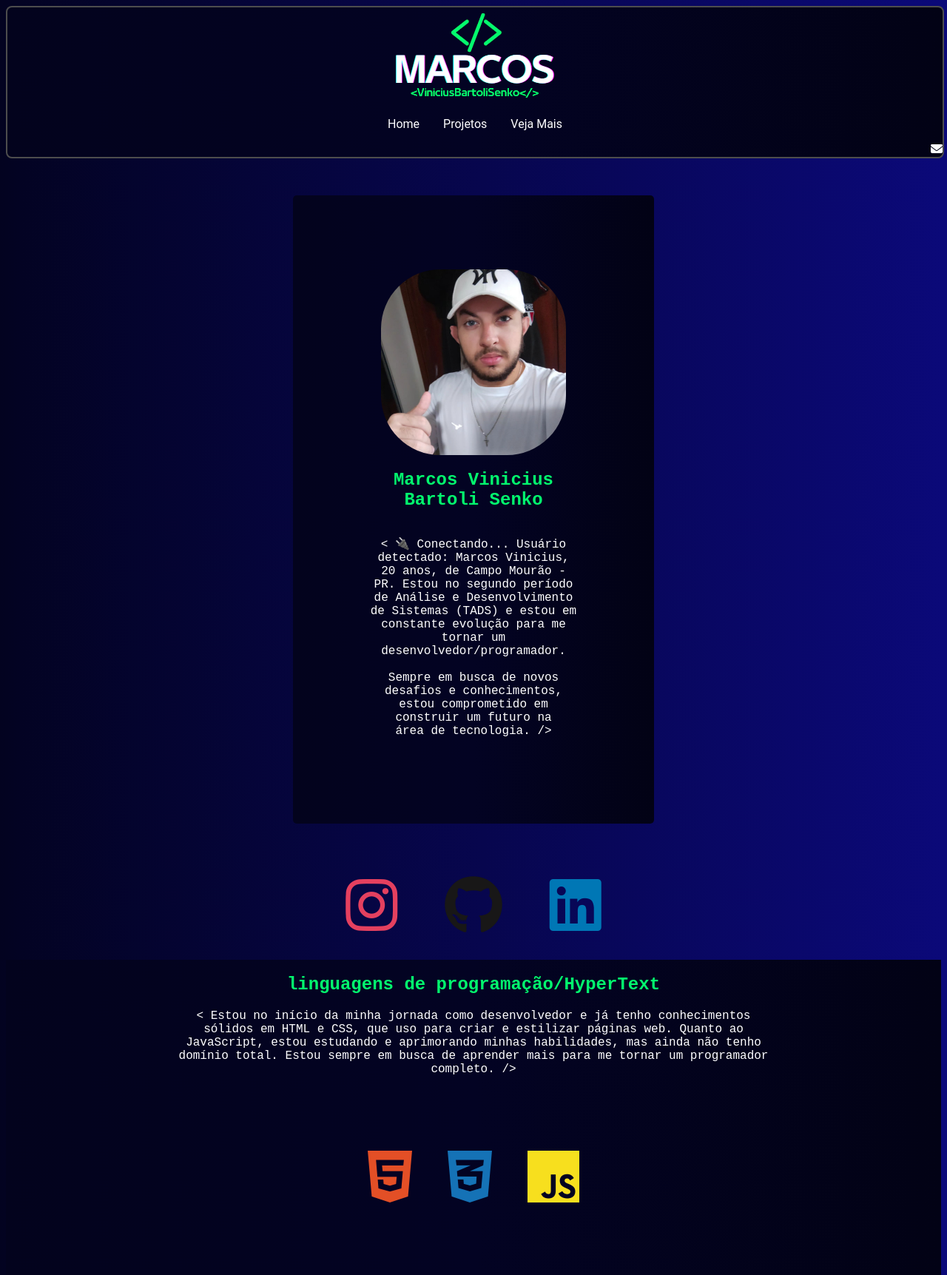
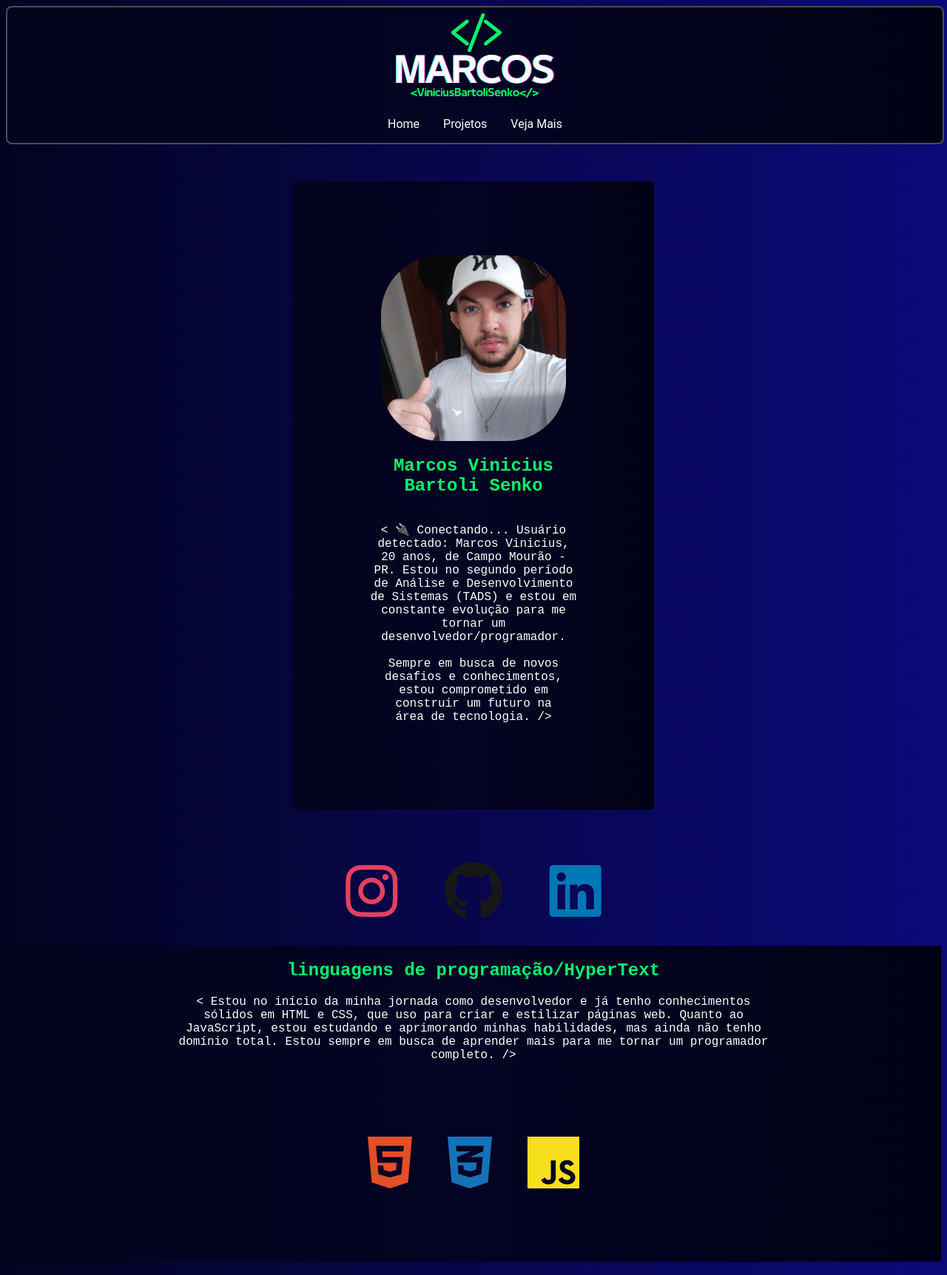
Before and after one commit to Marcosvini0001/sitepessoal, a PHP site: page / in a window 1280 px wide. Shown: the top 1723 px of the page at 74% size. Run offline with PHP 8.4, Linux system fonts and the light colour scheme; some libraries are stand-ins or nearby versions.

Commit message:
commit de segurança

```diff
--- a/index.php
+++ b/index.php
@@ -23,6 +23,12 @@
 
     <header>
 
+       <!-- <div class="contato">
+            <a href="">
+                <i class="fa-solid fa-envelope"></i>
+            </a>
+        </div> -->
+
         <div class="logo">
             <img src="imagens/logo.png" alt="Marcos Vinicius" title="Marcos Vinicius">
         </div>
@@ -33,26 +39,14 @@
             <a href="index.php?pagina=vejamais">Veja Mais</a>
         </div>
 
-        <div class="contato">
-            <a href="">
-                <i class="fa-solid fa-envelope"></i>
-            </a>
-        </div>
-
     </header>
 
     <main>
         <?php
-        // Imprimir o conteúdo do array do GET
-        // print_r($_GET);
-
-        // Recuperar a variável página
         $pagina = $_GET["pagina"] ?? "home";
 
-        // Definir o caminho da página
         $pagina = "paginas/{$pagina}.php";
 
-        // Verificar se o arquivo existe
         if (file_exists($pagina)) {
             include $pagina;
         } else {
--- a/paginas/home.php
+++ b/paginas/home.php
@@ -16,13 +16,13 @@
         <img src="imagens/celular.png">
     </div> -->
     <div class="redes">
-        <a href="#" target="_blank">
+        <a href="https://www.instagram.com/marcosvn06/" target="_blank">
             <i id="icon-insta" class="fa-brands fa-instagram"></i>
         </a>
-        <a href="#" target="_blank">
+        <a href="https://github.com/Marcosvini0001" target="_blank">
             <i id="icon-github" class="fa-brands fa-github"></i>
         </a>
-        <a href="#" target="_blank">
+        <a href="https://www.linkedin.com/in/marcos-vinicius-485726297/" target="_blank">
             <i id="icon-linkedin" class="fa-brands fa-linkedin"></i>
         </a>
     </div>
--- a/styles/header.css
+++ b/styles/header.css
@@ -42,6 +42,7 @@ header {
     display: flex;
     gap: 6px;
     justify-content: flex-end;
+    padding: 20px;
     a{
         color: white;
         text-decoration: none;
```
